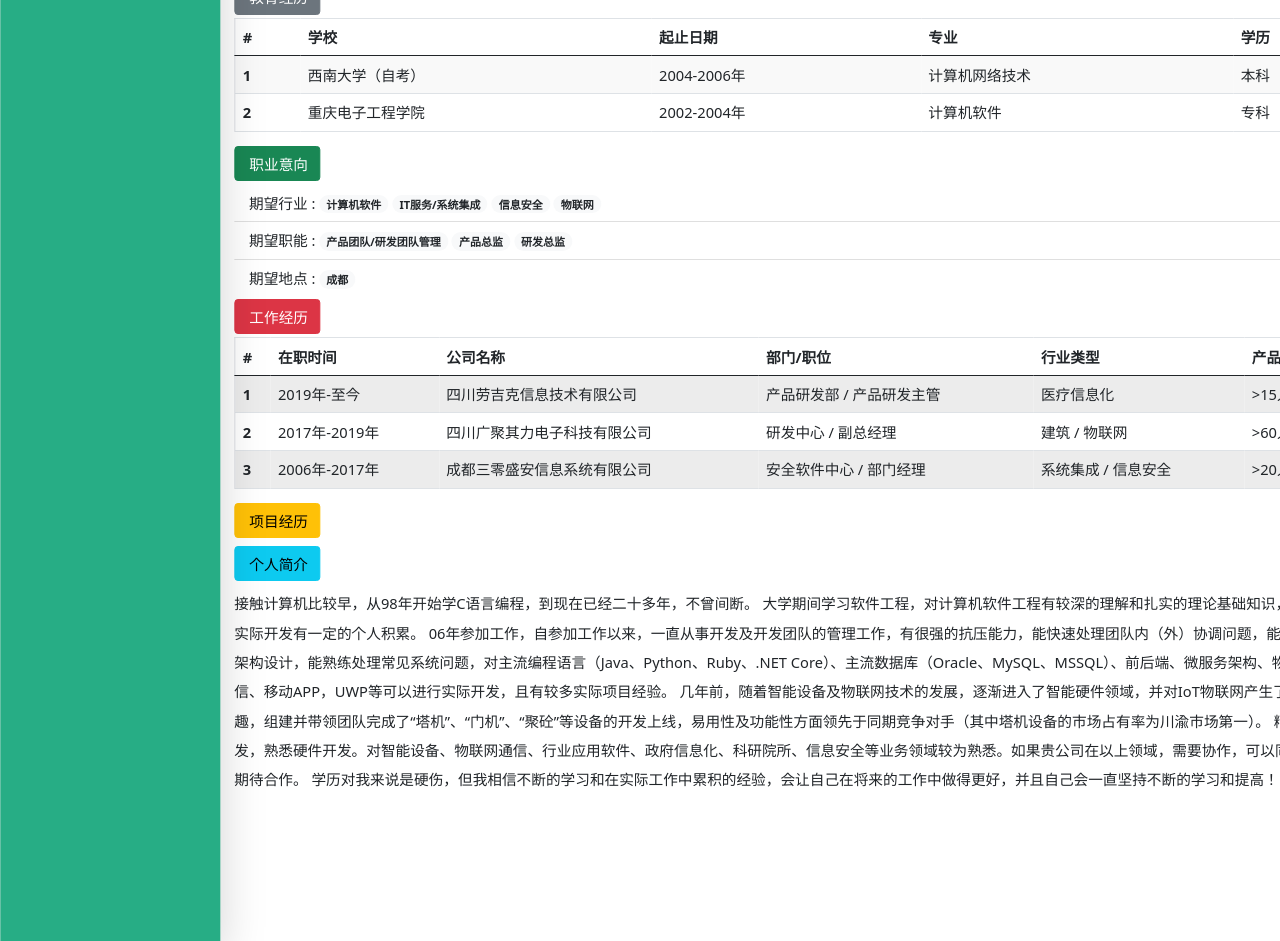
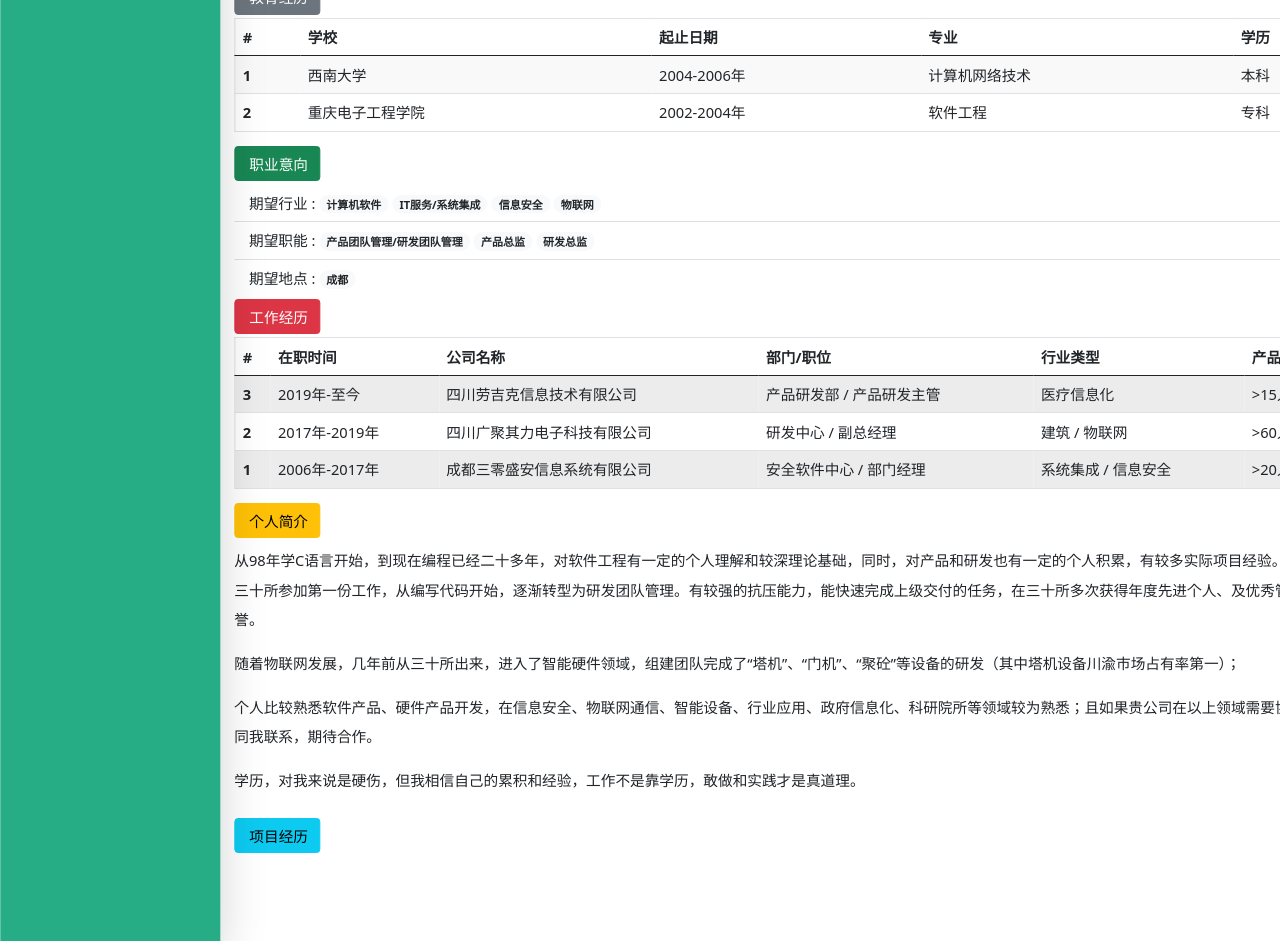
Before and after one commit to helloyuzz/profile.1tyu.com, a Jekyll site: the page built from index.html, in a window 1280 px wide and 1400 px high. Shown: the part 459-1400 px from the top of the window. Built offline with Jekyll 4.4.1, drawn with Linux system fonts in a browser that asks for light colours; the list of posts is cut into pages by our own code.

Commit message:
Modify Page

```diff
--- a/_includes/sidebar.html
+++ b/_includes/sidebar.html
@@ -41,12 +41,12 @@
         <ul class="dropdown-menu">
           <li><a class="dropdown-item text-dark text-decoration-none" href="#A1"><i class="fa fa-user" style="margin-right:3px;"></i>基本信息</a></li>
           <li><hr class="dropdown-divider"></li>
-          <li><a class="dropdown-item text-dark text-decoration-none" href="#"><i class="fa fa-calendar" style="margin-right:3px;"></i>教育经历</a></li>
-          <li><a class="dropdown-item text-dark text-decoration-none" href="#"><i class="fa fa-sitemap" style="margin-right:3px;"></i>职业意向</a></li>
+          <li><a class="dropdown-item text-dark text-decoration-none" href="#A2"><i class="fa fa-calendar" style="margin-right:3px;"></i>教育经历</a></li>
+          <li><a class="dropdown-item text-dark text-decoration-none" href="#A3"><i class="fa fa-sitemap" style="margin-right:3px;"></i>职业意向</a></li>
           <li><hr class="dropdown-divider"></li>
-          <li><a class="dropdown-item text-dark text-decoration-none" href="#"><i class="fa fa-plane" style="margin-right:3px;"></i>工作经历</a></li>
-          <li><a class="dropdown-item text-dark text-decoration-none" href="#"><i class="fa fa-list-ul" style="margin-right:3px;"></i>项目经历</a></li>
-          <li><a class="dropdown-item text-dark text-decoration-none" href="#"><i class="fa fa-male" style="margin-right:3px;"></i>个人简介</a></li>
+          <li><a class="dropdown-item text-dark text-decoration-none" href="#A4"><i class="fa fa-plane" style="margin-right:3px;"></i>工作经历</a></li>
+          <li><a class="dropdown-item text-dark text-decoration-none" href="#A5"><i class="fa fa-male" style="margin-right:3px;"></i>个人简介</a></li>
+          <li><a class="dropdown-item text-dark text-decoration-none" href="#A6"><i class="fa fa-list-ul" style="margin-right:3px;"></i>项目经历</a></li>
         </ul>
       </div>
     </div>
--- a/index.html
+++ b/index.html
@@ -72,7 +72,7 @@
       <figcaption class="figure-caption">A caption for the above image.</figcaption>
     </figure>
   </div>
-</div>
+</div><a id="A2"></a>
 <div class="row" style="margin-bottom: 3px;">
   <div class="col">
     <button type="button" class="btn btn-secondary"><i class="fa fa-calendar" style="margin-right:3px;"></i>教育经历</button>
@@ -91,7 +91,7 @@
   <tbody>
     <tr>
       <th scope="row">1</th>
-      <td>西南大学（自考）</td>
+      <td>西南大学</td>
       <td>2004-2006年</td>
       <td>计算机网络技术</td>
       <td>本科</td>
@@ -100,11 +100,11 @@
       <th scope="row">2</th>
       <td>重庆电子工程学院</td>
       <td>2002-2004年</td>
-      <td>计算机软件</td>
+      <td>软件工程</td>
       <td>专科</td>
     </tr>
   </tbody>
-</table>
+</table><a id="A3"></a>
 <div class="row" style="margin-bottom: 3px;">
   <div class="col">
     <button type="button" class="btn btn-success"><i class="fa fa-sitemap" style="margin-right:3px;"></i>职业意向</button>
@@ -120,7 +120,7 @@
         <span class="badge bg-light rounded-pill text-dark">物联网</span>
       </li>
       <li class="list-group-item">期望职能 :
-        <span class="badge bg-light rounded-pill text-dark">产品团队/研发团队管理</span>
+        <span class="badge bg-light rounded-pill text-dark">产品团队管理/研发团队管理</span>
         <span class="badge bg-light rounded-pill text-dark">产品总监</span>
         <span class="badge bg-light rounded-pill text-dark">研发总监</span>
       </li>
@@ -132,7 +132,7 @@
   <li class="list-group-item">优秀的团队更优先。</li> -->
     </ul>
   </div>
-</div>
+</div><a id="A4"></a>
 <div class="row" style="margin-bottom: 3px;">
   <div class="col">
     <button type="button" class="btn btn-danger"><i class="fa fa-plane" style="margin-right:3px;"></i>工作经历</button>
@@ -179,29 +179,25 @@
       </tbody>
     </table>
   </div>
-</div>
+</div><a id="A5"></a>
 <div class="row" style="margin-bottom: 8px;">
   <div class="col">
-    <button type="button" class="btn btn-warning"><i class="fa fa-list-ul" style="margin-right:3px;"></i>项目经历</button>
+    <button type="button" class="btn btn-warning"><i class="fa fa-male" style="margin-right:3px;"></i>个人简介</button>
   </div>
 </div>
 <div class="row" style="margin-bottom: 8px;">
+  <div class="col" style="line-height: 200%;">
+    <p>从98年学C语言开始，到现在编程已经二十多年，对软件工程有一定的个人理解和较深理论基础，同时，对产品和研发也有一定的个人积累，有较多实际项目经验。2006年到三十所参加第一份工作，从编写代码开始，逐渐转型为研发团队管理。有较强的抗压能力，能快速完成上级交付的任务，在三十所多次获得年度先进个人、及优秀管理者荣誉。</p>
+
+    <p>随着物联网发展，几年前从三十所出来，进入了智能硬件领域，组建团队完成了“塔机”、“门机”、“聚砼”等设备的研发（其中塔机设备川渝市场占有率第一）；</p>
+    <p>个人比较熟悉软件产品、硬件产品开发，在信息安全、物联网通信、智能设备、行业应用、政府信息化、科研院所等领域较为熟悉；且如果贵公司在以上领域需要协作，可以同我联系，期待合作。</p>
+
+    <p>学历，对我来说是硬伤，但我相信自己的累积和经验，工作不是靠学历，敢做和实践才是真道理。</p>
+  </div>
+</div><a id="A6"></a>
+<div class="row" style="margin-bottom: 123px;">
   <div class="col">
-    <button type="button" class="btn btn-info"><i class="fa fa-male" style="margin-right:3px;"></i>个人简介</button>
-  </div>
-</div>
-<div class="row" style="margin-bottom: 123px;">
-  <div class="col" style="line-height: 200%;">
-    接触计算机比较早，从98年开始学C语言编程，到现在已经二十多年，不曾间断。
-    大学期间学习软件工程，对计算机软件工程有较深的理解和扎实的理论基础知识，同时，对实际开发有一定的个人积累。
-
-    06年参加工作，自参加工作以来，一直从事开发及开发团队的管理工作，有很强的抗压能力，能快速处理团队内（外）协调问题，能熟练进行架构设计，能熟练处理常见系统问题，对主流编程语言（Java、Python、Ruby、.NET Core）、主流数据库（Oracle、MySQL、MSSQL）、前后端、微服务架构、物联网通信、移动APP，UWP等可以进行实际开发，且有较多实际项目经验。
-
-    几年前，随着智能设备及物联网技术的发展，逐渐进入了智能硬件领域，并对IoT物联网产生了浓厚的兴趣，组建并带领团队完成了“塔机”、“门机”、“聚砼”等设备的开发上线，易用性及功能性方面领先于同期竞争对手（其中塔机设备的市场占有率为川渝市场第一）。
-
-    精通软件开发，熟悉硬件开发。对智能设备、物联网通信、行业应用软件、政府信息化、科研院所、信息安全等业务领域较为熟悉。如果贵公司在以上领域，需要协作，可以同我联系，期待合作。
-
-    学历对我来说是硬伤，但我相信不断的学习和在实际工作中累积的经验，会让自己在将来的工作中做得更好，并且自己会一直坚持不断的学习和提高！
+    <button type="button" class="btn btn-info"><i class="fa fa-list-ul" style="margin-right:3px;"></i>项目经历</button>
   </div>
 </div>
 <!-- <div class="posts">
```
Also changed, not shown: other parts of index.html (+2 -2 lines).
